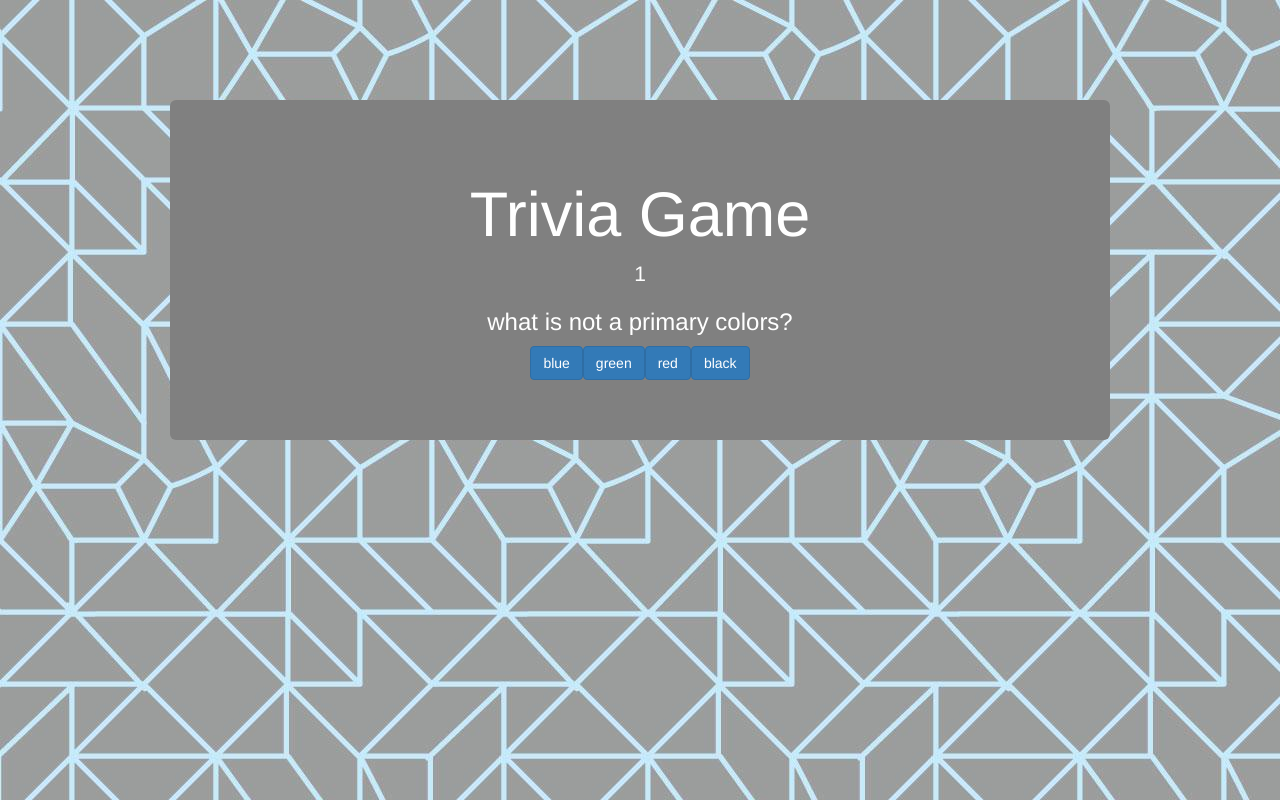
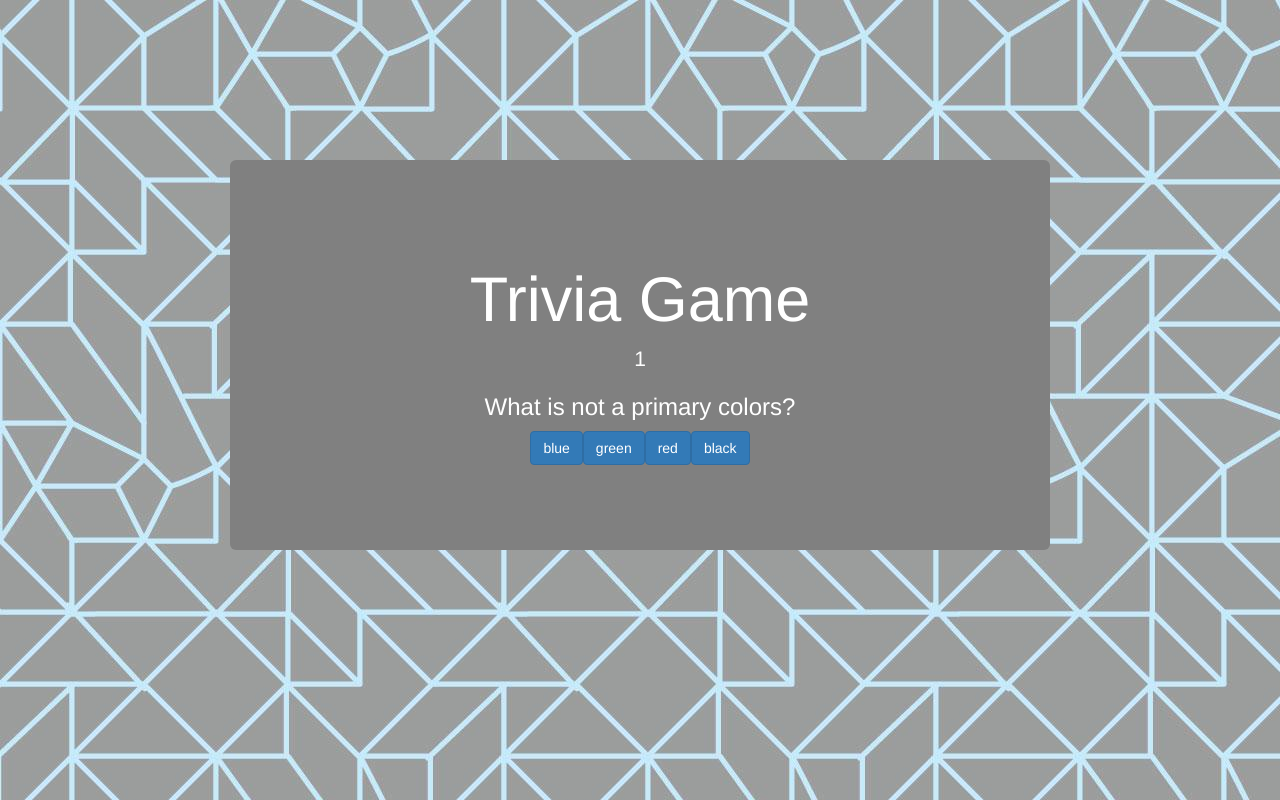
Before and after one commit to milee8989/TriviaGame, a plain HTML site: page index.html in a window 1280 px wide. Drawn offline with nearby package versions, Linux system fonts and the light colour scheme.

Commit message:
lastchange

```diff
--- a/assets/javascript/app.js
+++ b/assets/javascript/app.js
@@ -7,7 +7,7 @@ var interval = '';
 var a = 0;
 var questions = [
     {
-        q: "what is not a primary colors?",
+        q: "What is not a primary colors?",
         a: ["blue", "green", "red", "black"],
         correctAnswer: "black"
     },
--- a/index.html
+++ b/index.html
@@ -13,7 +13,7 @@
 <body>
 
     <div class="container">
-        <div class="jumbotron" style="background-color: grey; color: white;; margin:100px; padding:60px">
+        <div class="jumbotron" style="background-color: grey; color: white;; margin:160px; padding:85px">
 
             <div id="header">
                 <h1 class="text-center">Trivia Game</h1>
```
